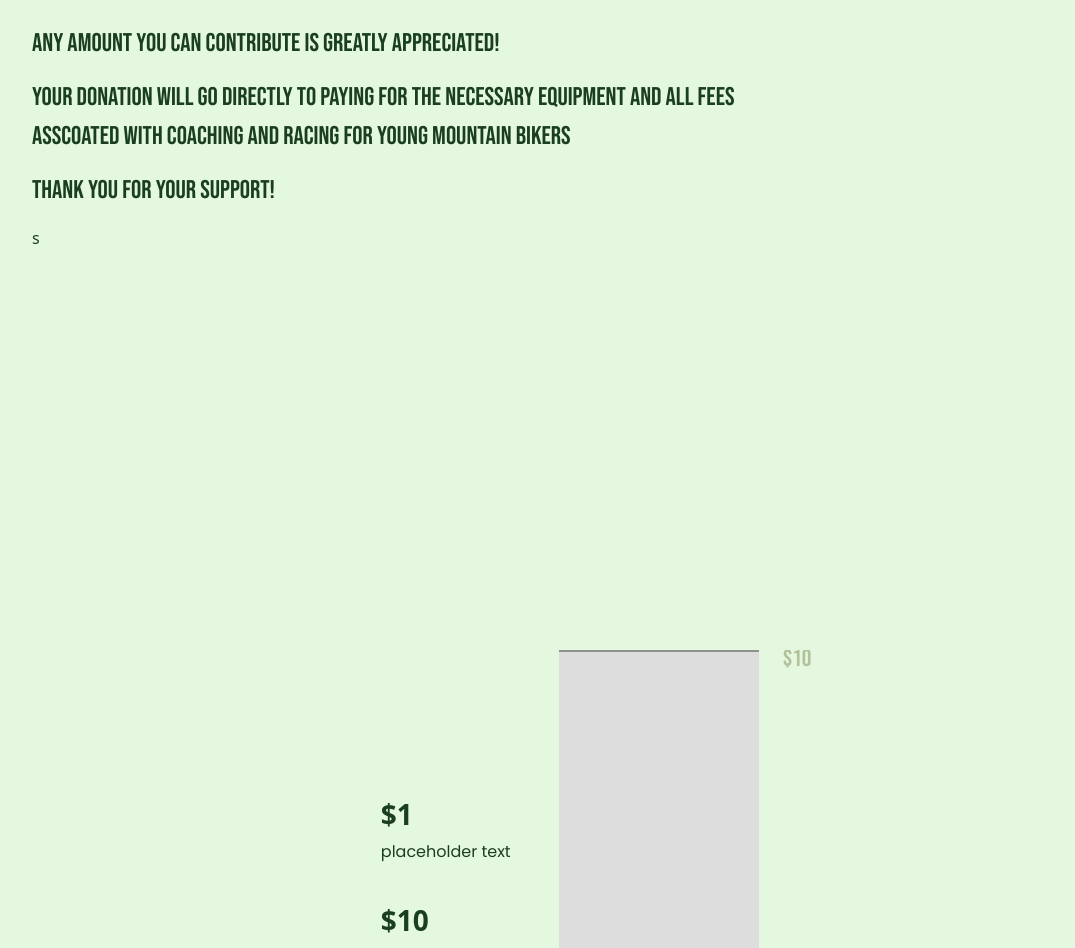
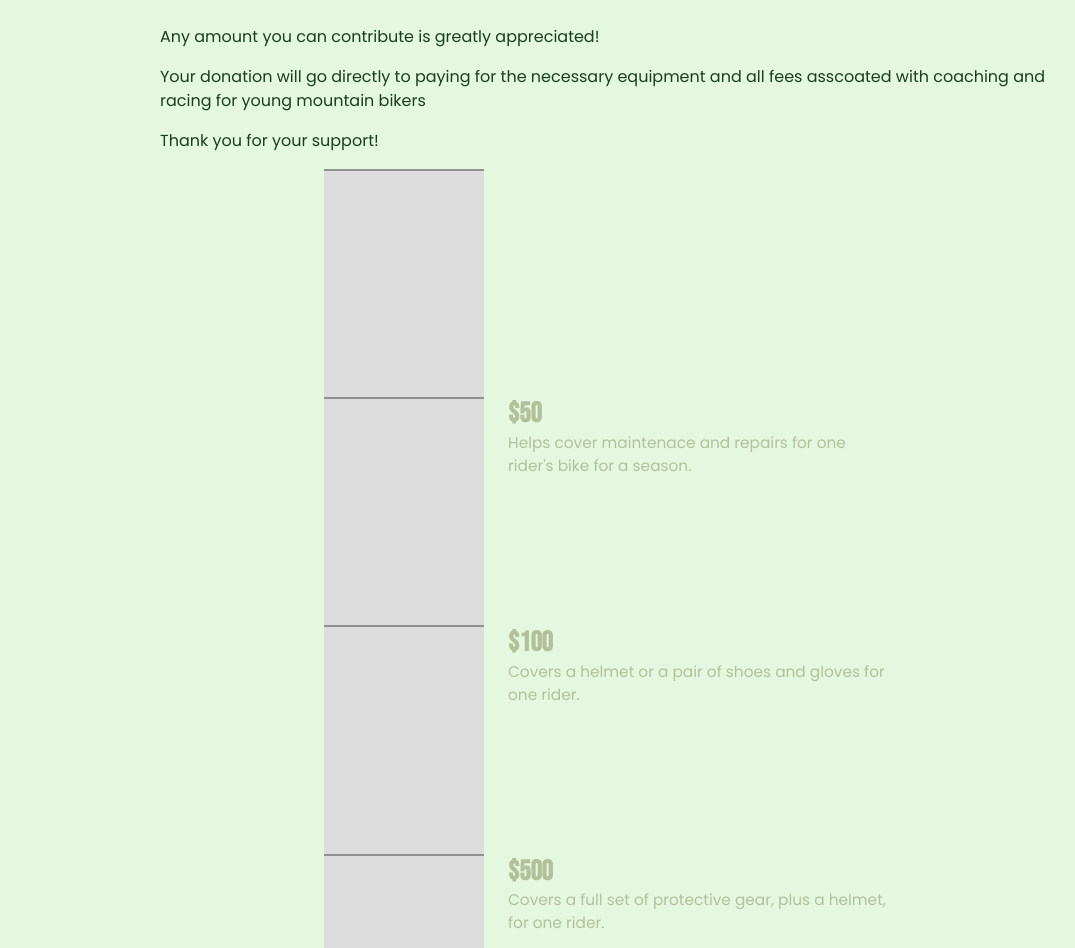
Before and after one commit to acholthitchanta/ridewithinreach, a React (Vite) app: page /donate in a window 1280 px wide. Shown: the part 924-1872 px from the top of the page, without its empty margins (32-1107 px from the left). Built offline with nearby package versions, Linux system fonts and the light colour scheme; no server answers.

Commit message:
donate slider

```diff
--- a/src/pages/Donate.jsx
+++ b/src/pages/Donate.jsx
@@ -3,11 +3,15 @@ import {Card, Figure} from 'react-bootstrap'
 import {useEffect, useRef, useState} from "react"
 
 const DONATION_TIERS = [
-{ amount: "$1", text:" placeholder text"},
-{ amount: "$10", text:" placeholder text"},
-{ amount: "$100", text:" placeholder text"},
-{ amount: "$1,000", text:" placeholder text"},
-{ amount: "$2,000", text:" placeholder text"},
+{ amount: "", text: ""},
+{ amount: "$50", text: "Helps cover maintenace and repairs for one rider's bike for a season."},
+{ amount: "$100", text: "Covers a helmet or a pair of shoes and gloves for one rider."},
+{ amount: "$500", text: "Covers a full set of protective gear, plus a helmet, for one rider."},
+{ amount: "$1,000", text: "Funds an entry-level mountain bike and safety gear for one rider."},
+{ amount: "$2,000", text: "Fully equips one rider for the season, bike, gear, and a year of maintenance."},
+{ amount: "$5,000", text: "Fully equips and supports 10 riders for the season as our Trailhead Sponsor."},
+{ amount: "$10,000", text: "Fully equips and supports 20 riders for the season as our Presenting Sponsor."},
+
 ]
 
 
@@ -32,7 +36,8 @@ function Donate() {
         : 0
 
       setPercent(progress * 100)
-      setTierIndex(Math.round(Math.pow(progress, 0.5) * (DONATION_TIERS.length - 1)))
+      const tierStep = Math.min(DONATION_TIERS.length - 1, Math.floor(progress * DONATION_TIERS.length))
+      setTierIndex(tierStep)
     }
 
     function handleScroll() {
@@ -48,32 +53,31 @@ function Donate() {
   }, [])
 
   return (
-<>
+<div className="light-green">
   <Figure className="landing">
     <Figure.Image src={landing} />
        <Figure.Caption>DONATE</Figure.Caption>
   </Figure>
 
-  <section className="light-green section">
+  <section className="light-green section-medium">
     <div className="header">
       <h1 style={{textAlign:"center"}}>
         What can my contribution do?
       </h1>
-      <p className="donate-text">
+      <p >
         Any amount you can contribute is greatly appreciated!
 
 
       </p>
-      <p className="donate-text">
+      <p>
         Your donation will go directly to paying for the necessary equipment and all fees asscoated with coaching and racing for young mountain bikers
       </p>
-      <p className="donate-text">
+      <p>
         Thank you for your support!
-      </p>s
+      </p>
     </div>
   </section>
 
-  <section className='light-green' style={{height: '50vh'}}/>
 
   <section className='light-green section'>
   <div
@@ -83,17 +87,6 @@ function Donate() {
   >
     <div className="donation-scroll-sticky">
       <div className="donation-slider">
-        <div className="tier-list">
-          {DONATION_TIERS.map((tier, index) => (
-            <div
-              key={tier.amount}
-              className={`tier-info ${index === tierIndex ? "active" : ""}`}
-            >
-              <h3>{tier.amount}</h3>
-              <p>{tier.text}</p>
-            </div>
-          ))}
-        </div>
         <div className="slider-row">
           <div className="slider-wrap">
             <input
@@ -116,12 +109,14 @@ function Donate() {
           </div>
           <div className="slider-tabs">
             {DONATION_TIERS.map((tier, index) => (
-              <span
+              <div
                 key={tier.amount}
                 className={index === tierIndex ? "active" : ""}
+                style={{ top: `${(index / (DONATION_TIERS.length - 1)) * 100}%` }}
               >
-                {tier.amount}
-              </span>
+                <h3>{tier.amount}</h3>
+                <p>{tier.text}</p>
+              </div>
             ))}
           </div>
         </div>
@@ -130,7 +125,7 @@ function Donate() {
   </div>
 
   </section>
-</>
+</div>
   )
 }
 
--- a/src/styles/donate.scss
+++ b/src/styles/donate.scss
@@ -12,7 +12,7 @@
 .donation-scroll-sticky {
     position: sticky;
     top: 0;
-    height: 100vh;
+    height: 200vh;
     display: flex;
     align-items: center;
     justify-content: center;
@@ -46,7 +46,7 @@
     display: flex;
     align-items: center;
     justify-content: center;
-    width: 200px;
+    width: calc(10vw + 2rem);
     height: 200vh;
 }
 
@@ -70,21 +70,36 @@
 }
 
 .slider-tabs {
-    display: flex;
-    flex-direction: column;
-    justify-content: space-between;
+    position: relative;
     height: 200vh;
+    width: 30vw;
 
-    span {
+    div {
+        position: absolute;
+        left: 0;
+        width: 100%;
         font-family: 'Bebas Neue', Arial, Helvetica, sans-serif;
         font-size: 1.5rem;
         color: #828b55;
         opacity: 0.5;
         transition: opacity 0.3s ease;
 
+        h3 {
+            margin: 0;
+        }
+        p{
+            font-size: calc(0.2vw + 0.8rem);
+            color: #828b55;
+        }
         &.active {
             opacity: 1;
         }
+    }
+}
+
+@media (max-width: 700px) {
+    .slider-tabs {
+        width: 50vw;
     }
 }
 
@@ -94,7 +109,7 @@
     pointer-events: none;
     flex-shrink: 0;
     width: 200vh;
-    height: 200px;
+    height: calc(10vw + 2rem);
     transform: rotate(90deg);
     border-radius: 0px;
     outline: none;
@@ -110,7 +125,7 @@
     &::-webkit-slider-thumb {
         -webkit-appearance: none;
         width: 0px;
-        height: 200px;
+        height: calc(10vw + 2rem);
         border-radius: 0px;
         background: #828b55;
         cursor: pointer;
```
